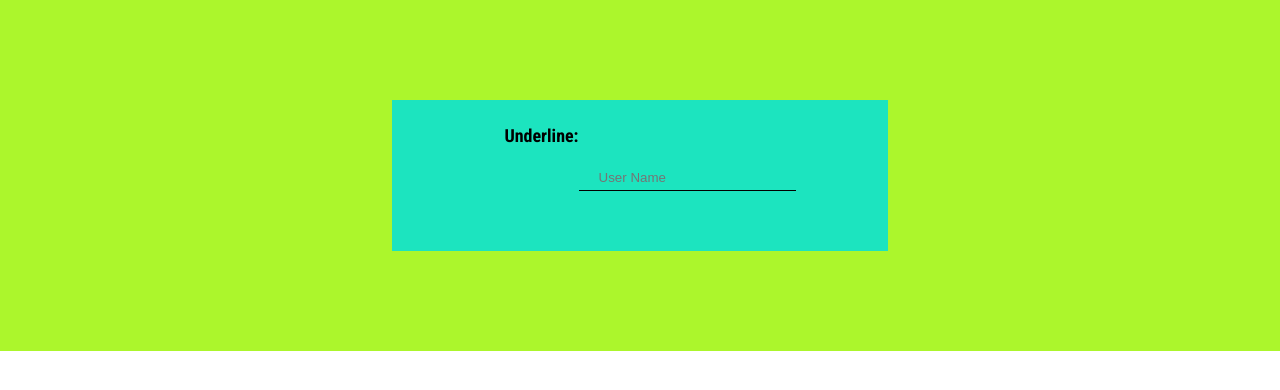
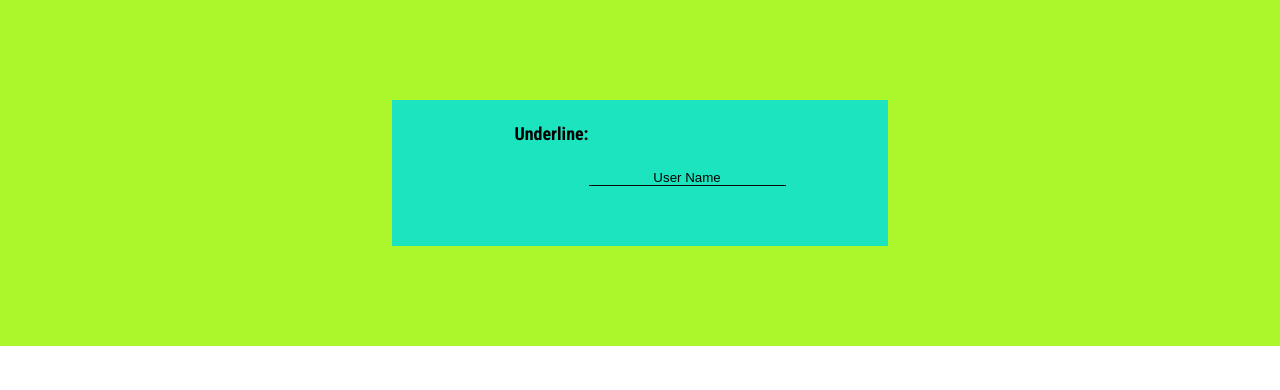
Before and after one commit to SARMATHIk/form-underline, a plain HTML site: page index.html in a window 1280 px wide. Drawn offline with Linux system fonts and the light colour scheme.

Commit message:
underline

```diff
--- a/style.css
+++ b/style.css
@@ -95,11 +95,15 @@ h3 {
 }
 .input input {
   /* background-color: #ef8bae; */
-  padding: 10px 20px 5px;
+  padding: 10px 10px 0px;
   outline: 0;
   border: 0;
   border-bottom: 1px solid black;
   background-color: transparent;
 }
+::placeholder {
+  color: #000000;
+  text-align: center;
+}
 
 /* Project code ends here */
```
